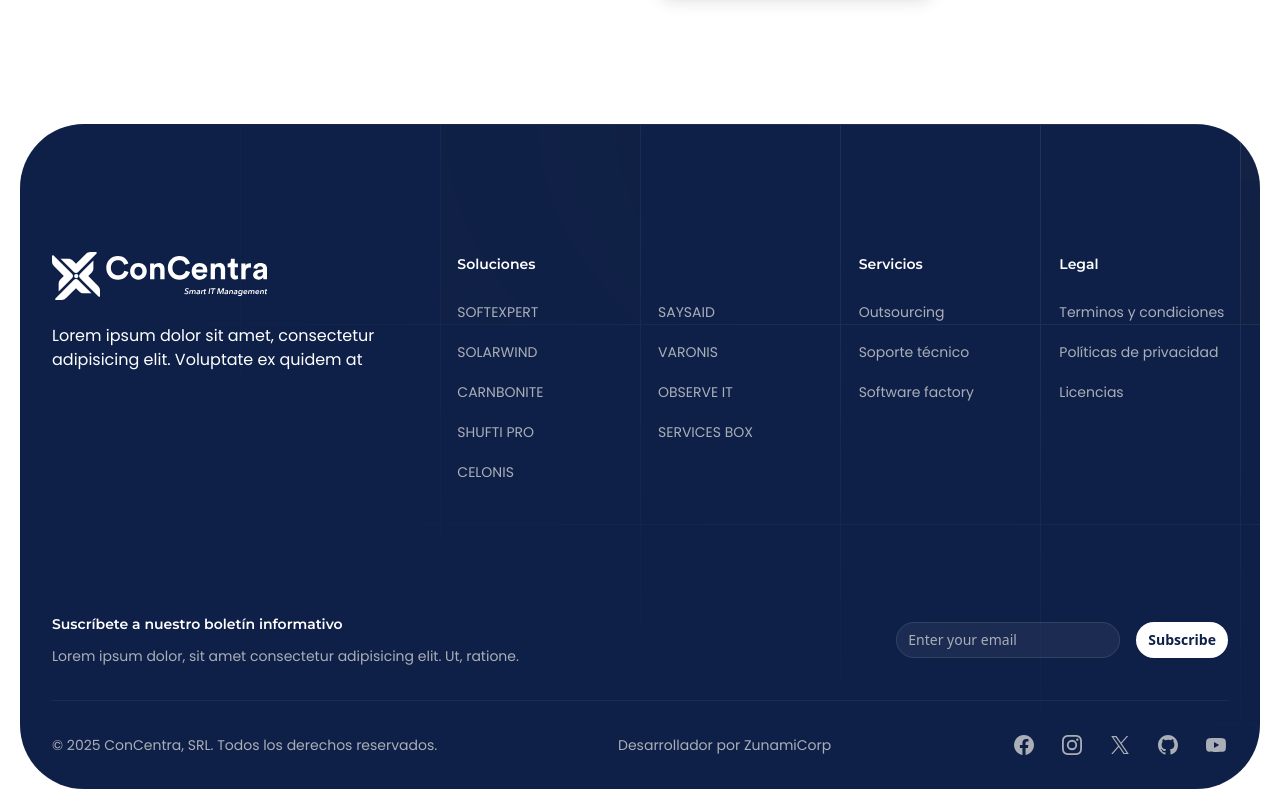
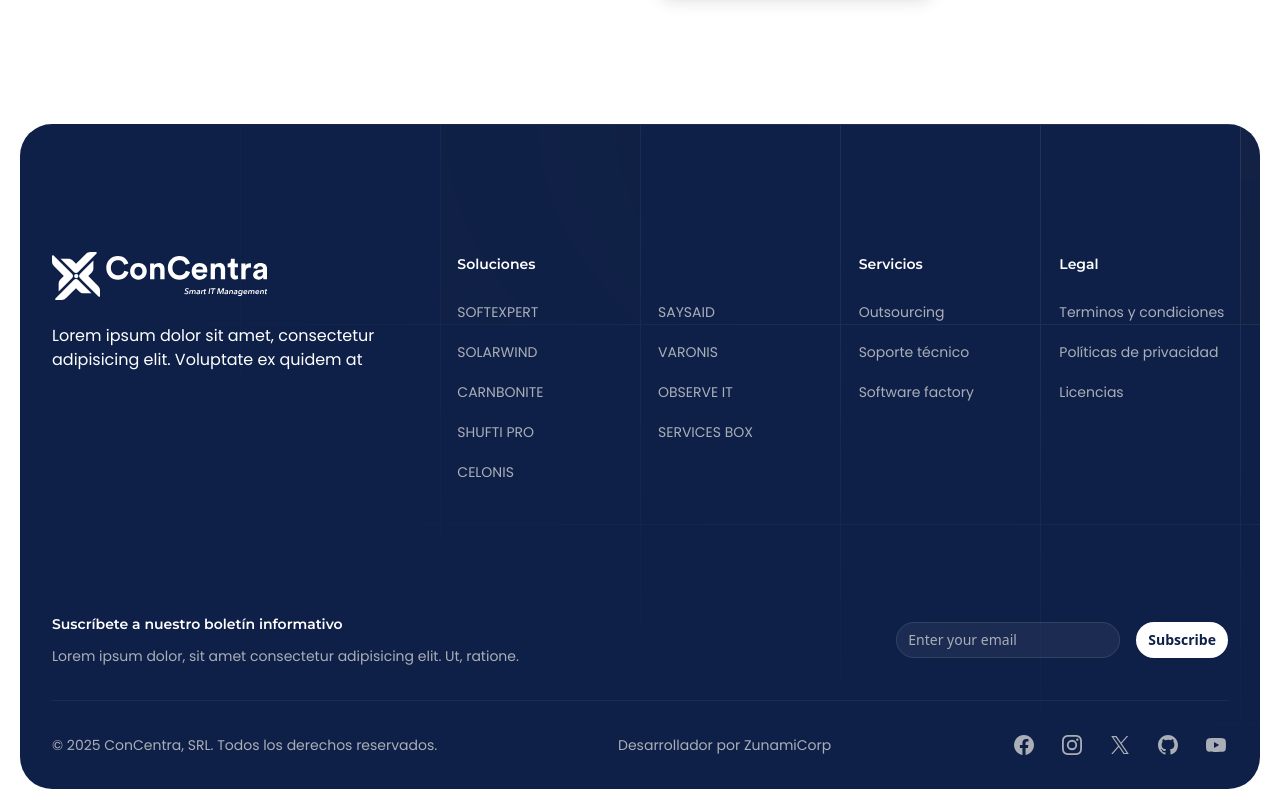
Before and after one commit to IsraSenior/concentra.com.do, a Nuxt app: page / in a window 1280 px wide. Shown: the part 6900-7709 px from the top of the page. Built offline with nearby package versions, Linux system fonts and the light colour scheme.

Commit message:
rounded-2xl

```diff
--- a/components/Footer.vue
+++ b/components/Footer.vue
@@ -1,6 +1,6 @@
 <template>
     <footer class="px-5 pb-5">
-        <div class="bg-secondary relative isolate overflow-hidden rounded-[4rem]" v-motion-fadein-up-once>
+        <div class="bg-secondary relative isolate overflow-hidden rounded-4xl" v-motion-fadein-up-once>
             <svg class="absolute inset-0 -z-10 size-full stroke-white/10 [mask-image:radial-gradient(100%_100%_at_top_right,white,transparent)]"
                 aria-hidden="true">
                 <defs>
```
